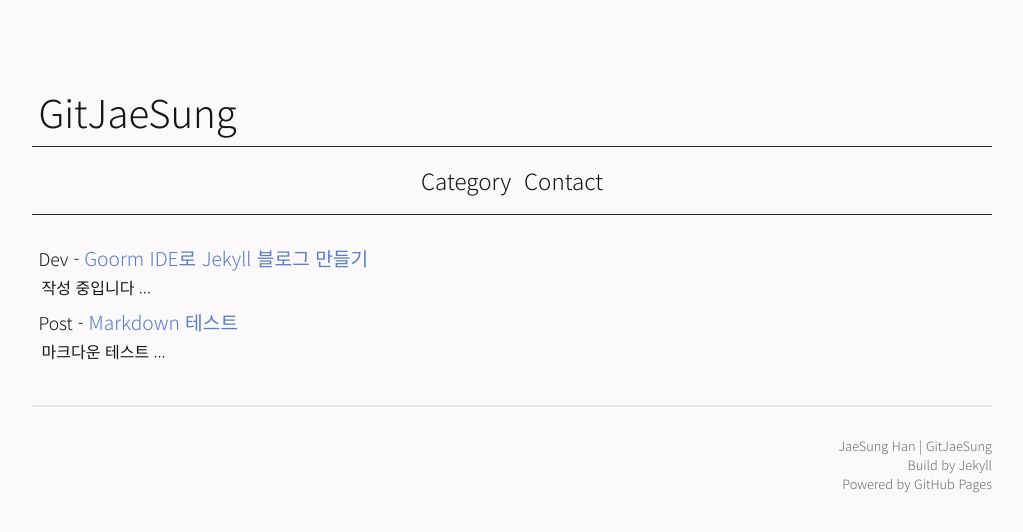
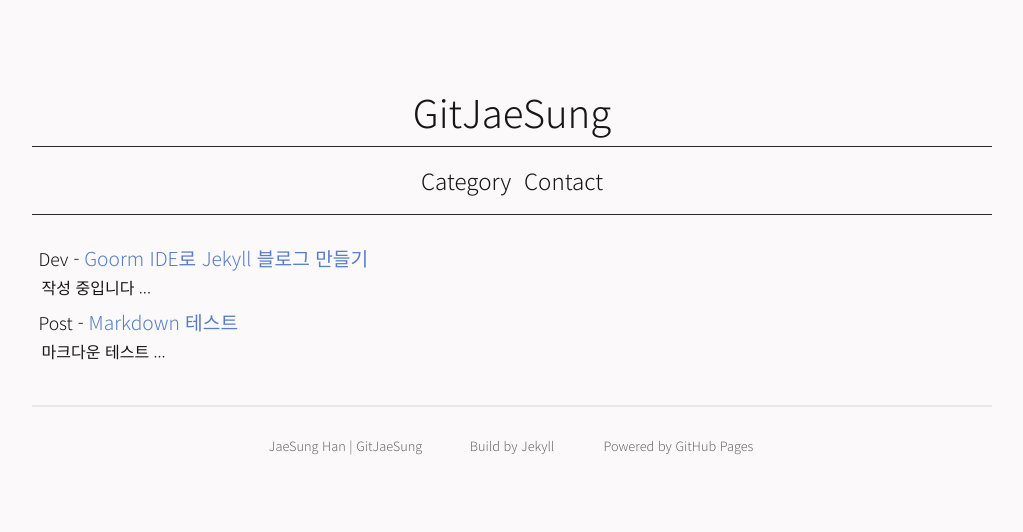
Before and after one commit to GitJaeSung/gitjaesung.github.io, a Jekyll site: the page built from index.html, in a window 1280 px wide. Shown: the top 532 px of the page, without its empty margins (128-1151 px from the left). Built offline with Jekyll 4.4.1, drawn with Linux system fonts in a browser that asks for light colours; the list of posts is cut into pages by our own code.

Commit message:
Dev-20220601

```diff
--- a/_sass/layout/footer.scss
+++ b/_sass/layout/footer.scss
@@ -11,9 +11,13 @@
 }
 .footer-item {
   color: #6c6a6b;
-  display: grid;
-  text-align: right;
+  display: flex;
+  justify-content: center;
+  text-align: center;
   font-size: 0.8rem;
+  ul {
+    columns: 1;
+  }
 }
 .footer-link {
   color: #6c6a6b;
@@ -21,3 +25,10 @@
     text-decoration: underline;
   }
 }
+@media (min-width: 960px) {
+  .footer-item {
+    ul {
+      columns: 3;
+    }
+  }
+}
--- a/_sass/layout/nav.scss
+++ b/_sass/layout/nav.scss
@@ -1,6 +1,7 @@
 /* _includes/nav.html */
 .header {
   margin: 0.4rem;
+  text-align: center;
   .nav-brand {
     color: #171516;
     font-size: 2.4rem;
```
Also changed, not shown: Gemfile.lock.
